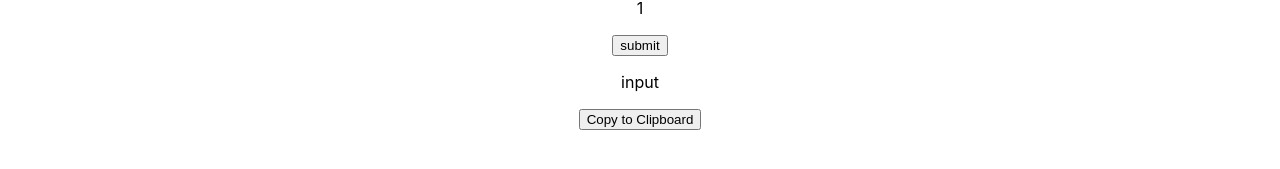
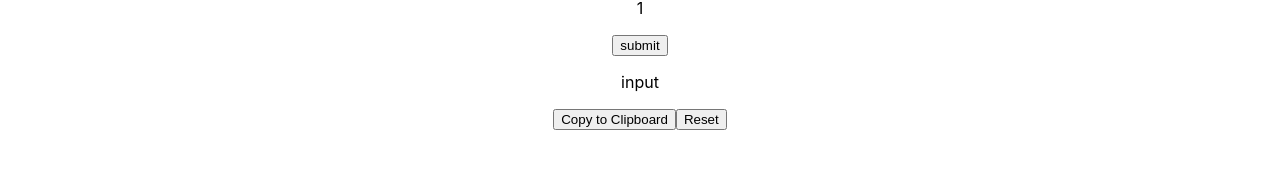
Before and after one commit to pylypchukroman/smart_hashtag_generator, a React (Create React App) app in the folder hashtag_generator/: page / in a window 1280 px wide. Shown: the part 177-346 px from the top of the page. Built offline with nearby package versions, Linux system fonts and the light colour scheme.

Commit message:
added reset logic and some code fixes

```diff
--- /dev/null
+++ b/hashtag_generator/src/components/Hashtag/Hashtag.jsx
@@ -0,0 +1,14 @@
+import React from "react";
+
+
+export const Hashtag = ({ hashtag, handleButtonClick }) => {
+
+    return (
+        <button
+            type="button"
+            onClick={() => handleButtonClick(hashtag)}
+        >
+            {hashtag}
+        </button>
+    )
+}
--- a/hashtag_generator/src/components/Output/Output.jsx
+++ b/hashtag_generator/src/components/Output/Output.jsx
@@ -1,12 +1,12 @@
-import React, {useContext, useEffect, useState} from 'react';
+import React, {useContext, useState} from 'react';
 import {InputContext} from "../../context/inputContext";
 import {HashtagContext} from "../../context/hashtagsContext";
+import {Hashtag} from "../Hashtag/Hashtag";
 
 export const Output = () => {
     const { input, setInput } = useContext(InputContext);
     const { hashtags, setHashtags } = useContext(HashtagContext);
     const [output, setOutput] = useState([]);
-
 
 
     const handleButtonClick = (hash) => {
@@ -18,6 +18,7 @@ export const Output = () => {
 
     };
 
+
     const handleSaveButtonClick = async () => {
         try {
             await navigator.clipboard.writeText(`${input}\n${output.join(' ')}`);
@@ -26,7 +27,13 @@ export const Output = () => {
             console.error('error', err);
             alert("Can't copy" )
         }
-    }
+    };
+
+    const handleResetButtonClick = () => {
+        setInput(' ');
+        setHashtags([]);
+        setOutput([]);
+    };
 
     return (
         <div>
@@ -36,21 +43,21 @@ export const Output = () => {
             <p>
                 {output}
             </p>
-            {hashtags.map(hash => (
-                <button
-                    type="button"
-                    onClick={() => handleButtonClick(hash)}
-                >
-                    {hash}
-                </button>
-                )
-            )}
+            {hashtags.map(hashtag => (
+                <Hashtag hashtag={hashtag} handleButtonClick={handleButtonClick}/>
+            ))}
                 <button
                     type="button"
                     onClick={handleSaveButtonClick}
                 >
                     Copy to Clipboard
                 </button>
+            <button
+                type="button"
+                onClick={handleResetButtonClick}
+            >
+                Reset
+            </button>
         </div>
     );
 };
```
